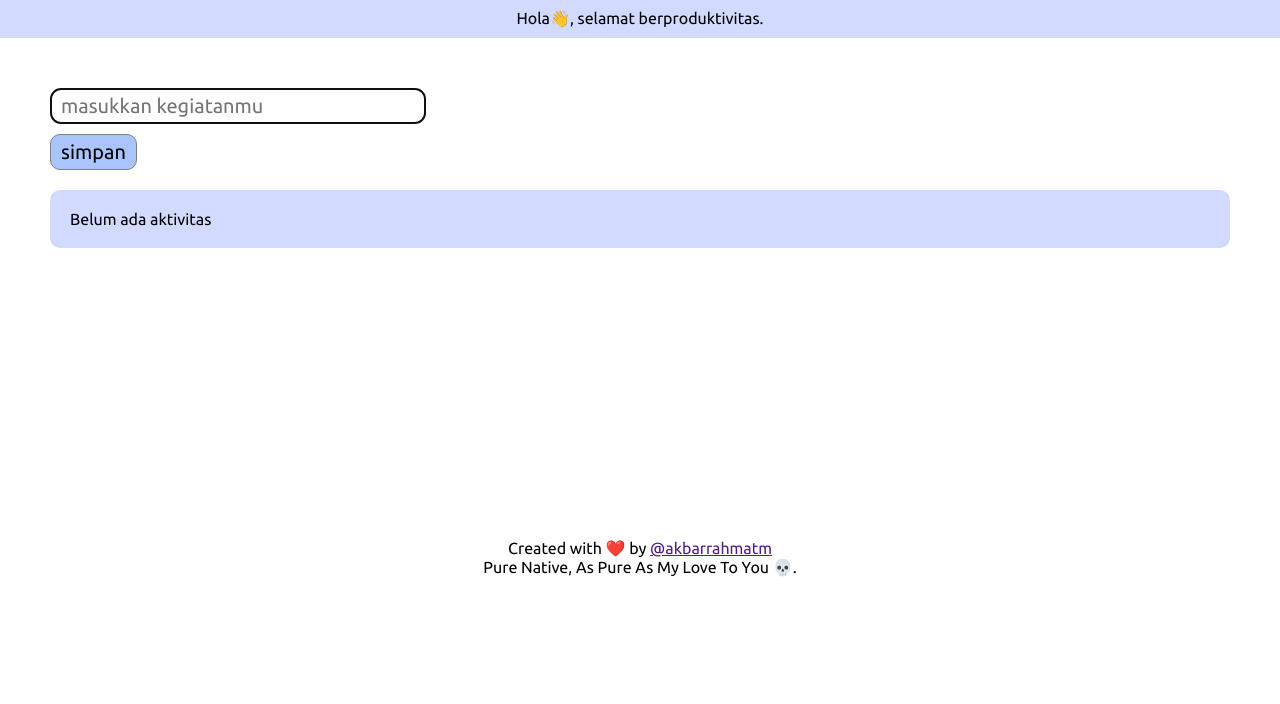
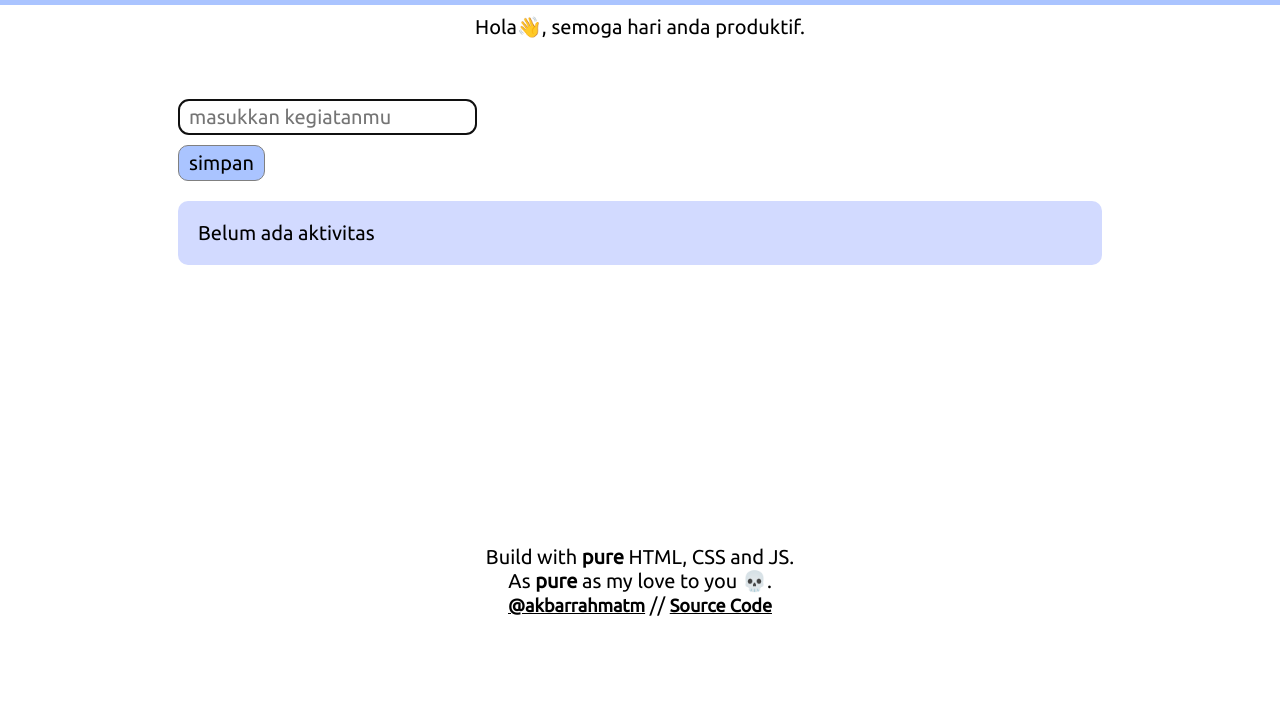
Before and after one commit to akbarrahmatm/backtonative-js-todoapp, a plain HTML site: page todo.html in a window 1280 px wide. Shown: the part 96-800 px from the top of the page. Drawn offline with Linux system fonts and the light colour scheme.

Commit message:
final touch

```diff
--- a/css/style.css
+++ b/css/style.css
@@ -33,12 +33,12 @@
 }
 
 .container .greet{
-    padding: 10px;
-    background-color: #D2DAFF;
-    text-align: center;
+    padding: 10px; text-align: center;
 }
 
 .content{
+    width: 80%;
+    margin: auto;
     min-height: 65vh;
 }
 
@@ -116,6 +116,7 @@ button.button-done{
     margin: 0;
     padding: 10px;
     border-radius: 5px;
+    display: block;
 }
 
 .footer{
@@ -123,11 +124,25 @@ button.button-done{
     text-align: center;
 }
 
-span.done-activity{
+p.done-activity{
     text-decoration-line: line-through;
+
+}
+p{
+    word-wrap: break-word;
+    font-size: 20px;
+}
+
+a.link{
+    color: black;
+    font-weight: bold;
+    font-size: 18px;
 }
 
 @media only screen and (max-width: 600px) {
+    .content{
+        width: 100%;
+    }
     .content .content-item .form{
         margin-bottom: 10px;
     }
--- a/todo.html
+++ b/todo.html
@@ -23,7 +23,7 @@
         </div>
         <div class="content">
             <div class="greet">
-                <p>Hola👋, selamat berproduktivitas.</p>
+                <p>Hola👋, semoga hari anda produktif.</p>
             </div>
             <div class="content-item">
 
@@ -41,8 +41,12 @@
         </div>
         <div class="footer">
             <div class="footer-content">
-                <p>Created with ❤️ by <a href="">@akbarrahmatm</a></p>
-                <p>Pure Native, As Pure As My Love To You 💀.</p>
+                <p>Build with <strong>pure</strong> HTML, CSS and JS.</p>
+                <p>As <strong>pure</strong> as my love to you 💀.</p>
+                <p><a target="_blank" class="link" href="https://akbarrahmatm.my.id">@akbarrahmatm</a> // <a
+                        target="_blank" class="link"
+                        href="https://github.com/akbarrahmatm/backtonative-js-todoapp">Source
+                        Code</a></p>
             </div>
         </div>
     </div>
@@ -57,7 +61,7 @@
         if (data.length > 0) {
             getActivity()
         } else {
-            let span = document.createElement("span")
+            let span = document.createElement("p")
             text = document.createTextNode('Belum ada aktivitas')
             span.appendChild(text)
 
@@ -81,7 +85,8 @@
             for (i = 0; i < data.length; i++) {
                 let li = document.createElement("li");
                 let div = document.createElement("div")
-                let span = document.createElement("span")
+                let span = document.createElement("p")
+
 
                 div.className = "inline-block"
                 li.className = "list-item"
```
